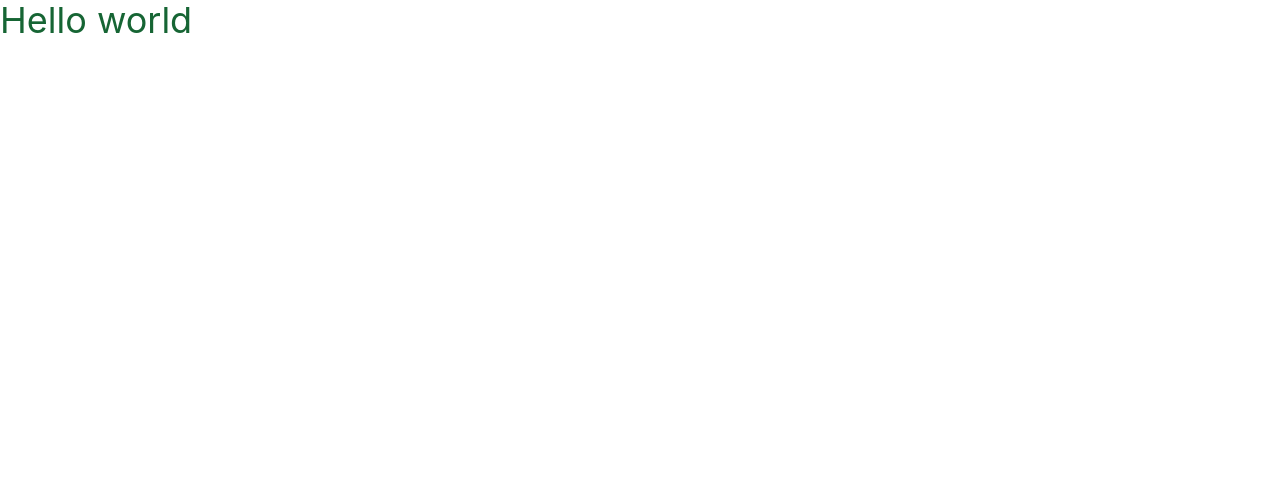
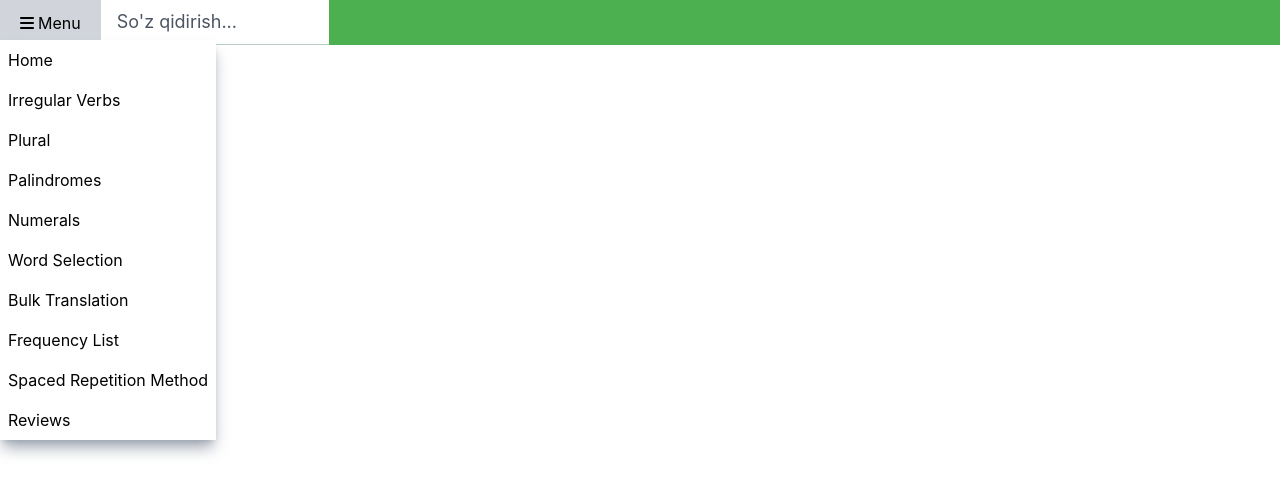
Before and after one commit to r3nzl3rdev/wordcards, a React (Vite) app: page / in a window 1280 px wide. Shown: the top 494 px of the page. Built offline with nearby package versions, Linux system fonts and the light colour scheme.

Commit message:
feat: add Menu

```diff
--- a/index.html
+++ b/index.html
@@ -3,6 +3,13 @@
   <head>
     <meta charset="UTF-8" />
     <link rel="icon" type="image/svg+xml" href="/logo.png" />
+    <link
+      rel="stylesheet"
+      href="https://cdnjs.cloudflare.com/ajax/libs/font-awesome/6.6.0/css/all.min.css"
+      integrity="sha512-Kc323vGBEqzTmouAECnVceyQqyqdsSiqLQISBL29aUW4U/M7pSPA/gEUZQqv1cwx4OnYxTxve5UMg5GT6L4JJg=="
+      crossorigin="anonymous"
+      referrerpolicy="no-referrer"
+    />
     <meta name="viewport" content="width=device-width, initial-scale=1.0" />
     <title>Lug'at</title>
   </head>
--- a/src/App.tsx
+++ b/src/App.tsx
@@ -1,7 +1,12 @@
+import Header from "./components/Header";
+
 function App() {
   return (
     <>
-      <h1 className="text-green-800 text-4xl">Hello world</h1>
+      <Header />
+      <div className="flex flex-col">
+        <h1 className="text-green-800 text-4xl">Hello world</h1>
+      </div>
     </>
   );
 }
--- /dev/null
+++ b/src/components/Header.tsx
@@ -0,0 +1,57 @@
+import Input from "./Input";
+import Menu from "./Menu";
+
+const Header = () => {
+  const menuOptions = [
+    {
+      title: "Home", // Главная
+      route: "/home",
+    },
+    {
+      title: "Irregular Verbs",
+      route: "/irregular-verbs",
+    },
+    {
+      title: "Plural", // Множественное число
+      route: "/plural",
+    },
+    {
+      title: "Palindromes", // Палиндромы
+      route: "/palindromes",
+    },
+    {
+      title: "Numerals", // Числительные
+      route: "/numerals",
+    },
+    {
+      title: "Word Selection", // Подбор слов
+      route: "/word-selection",
+    },
+    {
+      title: "Bulk Translation", // Массовый перевод
+      route: "/bulk-translation",
+    },
+    {
+      title: "Frequency List", // Частотный список
+      route: "/frequency-list",
+    },
+    {
+      title: "Spaced Repetition Method", // Метод интервальных повторений
+      route: "/spaced-repetition",
+    },
+    {
+      title: "Reviews", // Отзывы
+      route: "/reviews",
+    },
+  ];
+  return (
+    <div className="flex w-full justify-between bg-green-primary">
+      <div className="flex">
+        <Menu options={menuOptions} />
+        <Input placeholder="So'z qidirish..." />
+      </div>
+    </div>
+  );
+};
+
+export default Header;
--- /dev/null
+++ b/src/components/Input.tsx
@@ -0,0 +1,16 @@
+import React from "react";
+
+interface InputProps {
+  placeholder: string; // Define the type for the placeholder prop
+}
+
+const Input: React.FC<InputProps> = ({ placeholder }) => {
+  return (
+    <input
+      placeholder={placeholder}
+      className="text-lg px-4 py-2 max-w-[228px] focus:outline-none border-b border-green-800 border-opacity-30 placeholder:text-gray-600 placeholder:text-lg"
+    />
+  );
+};
+
+export default Input;
--- /dev/null
+++ b/src/components/Menu.tsx
@@ -0,0 +1,33 @@
+import React from "react";
+
+interface Option {
+  title: string;
+  route: string;
+}
+
+interface MenuProps {
+  options: Option[];
+}
+
+const Menu: React.FC<MenuProps> = ({ options }) => {
+  return (
+    <div className="flex w-full items-center justify-between group text-white hover:text-black hover:bg-gray-300">
+      <div className="flex gap-1 items-center px-5 ">
+        <i className="fa-solid fa-bars"></i>
+        <p className="text-md">Menu</p>
+      </div>
+      <div className="absolute hidden group-hover:flex flex-col left-0 top-10 bg-white shadow-lg shadow-gray-400 text-md">
+        {options.map((option, index) => (
+          <div
+            key={index}
+            className="p-2 hover:cursor-pointer hover:bg-gray-300"
+          >
+            <p className="whitespace-nowrap">{option.title}</p>
+          </div>
+        ))}
+      </div>
+    </div>
+  );
+};
+
+export default Menu;
--- a/src/index.css
+++ b/src/index.css
@@ -4,7 +4,6 @@
 
 :root {
   font-family: Inter, system-ui, Avenir, Helvetica, Arial, sans-serif;
-
   color: rgba(0, 0, 0, 0.87);
 
   font-synthesis: none;
@@ -17,4 +16,5 @@
   padding: 0;
   margin: 0;
   box-sizing: border-box;
+  line-height: 1.5;
 }
--- a/tailwind.config.js
+++ b/tailwind.config.js
@@ -2,7 +2,11 @@
 export default {
   content: ["./index.html", "./src/**/*.{js,ts,jsx,tsx}"],
   theme: {
-    extend: {},
+    extend: {
+      colors: {
+        "green-primary": "#4CAF50",
+      },
+    },
   },
   plugins: [],
 };
```
